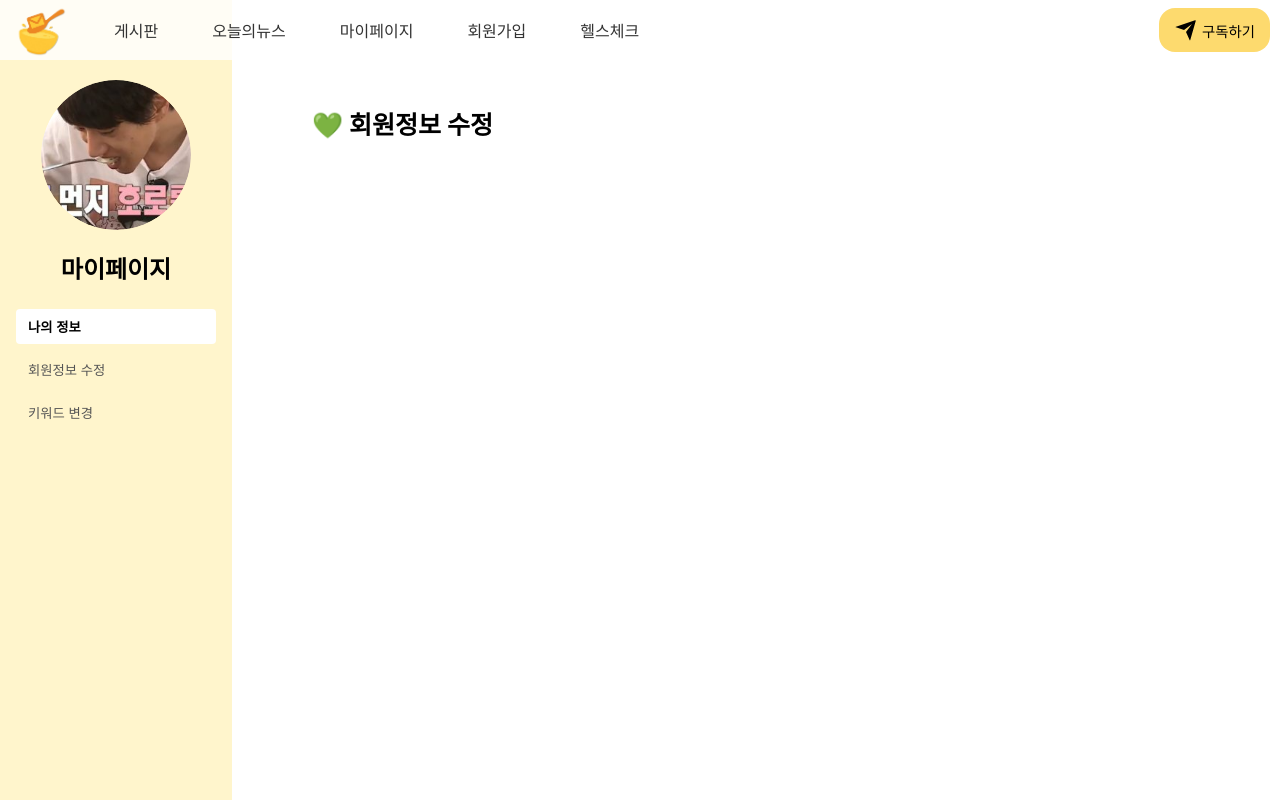
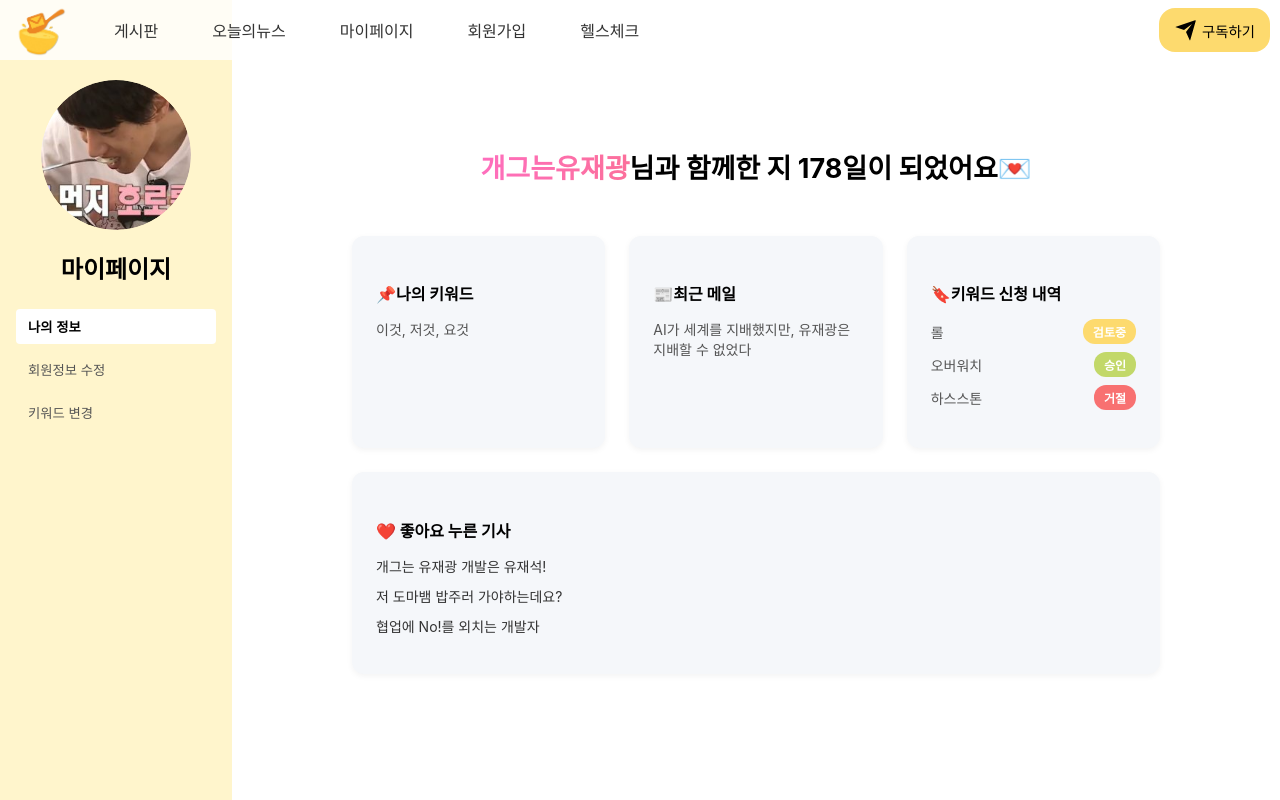
Before and after one commit to pal-lang-gwi/soup-frontend, a React (Vite) app: page /mypage in a window 1280 px wide. Built offline with nearby package versions, Linux system fonts and the light colour scheme; no server answers.

Commit message:
✨style : 메인 마이페이지 css 수정

```diff
--- a/package.json
+++ b/package.json
@@ -14,6 +14,7 @@
     "axios": "^1.8.4",
     "canvas-confetti": "^1.9.3",
     "date-fns": "^4.1.0",
+    "dayjs": "^1.11.13",
     "react": "^19.0.0",
     "react-canvas-confetti": "^2.0.7",
     "react-datepicker": "^8.4.0",
--- a/src/components/LookUpProfile.tsx
+++ b/src/components/LookUpProfile.tsx
@@ -1,36 +1,185 @@
-import React from 'react';
+import dayjs from 'dayjs';
+import React, { useEffect, useState } from 'react';
 import styled from 'styled-components';
+import { axiosUser } from '../api/auth/userApi';
+import { User } from '../types/auth';
 
 const LookUpProfile: React.FC = () => {
-  // TODO: 백엔드에서 Email 가져오기
+    //! 더미데이터 지우기
+    const dummyKeyword = [
+    { keyword: '롤', status: '검토중' },
+    { keyword: '오버워치', status: '승인' },
+    { keyword: '하스스톤', status: '거절' },
+    ];
+    const dummyNews = [
+        { title: '개그는 유재광 개발은 유재석!', url: 'naver.com' },
+        { title: '저 도마뱀 밥주러 가야하는데요?', url: 'google.com' },
+        { title: '협업에 No!를 외치는 개발자', url: 'chatgpt.com/' },
+    ];
+
+    const [user, setUser] = useState<User | null>(null);
+
+    useEffect(() => {
+        axiosUser().then(setUser).catch(console.error);
+    }, []);
+
+    const joinedDate = dayjs('2025-12-26'); // TODO: 백엔드에서 가입일 받아오면 교체
+    const today = dayjs();
+    const daysTogether = -today.diff(joinedDate, 'day');
 
     return (
-        <Container>
-        <Title>💚 회원정보 수정</Title>
-            <ContentWrapper>
+    <Container>
+    <Title>
+        <Highlight>{user?.nickname || '개그는유재광'}</Highlight>님과 함께한 지 {daysTogether}일이 되었어요💌
+    </Title>
 
-            </ContentWrapper>
-
-
-        </Container>
-    );
+    <CardRow>
+        <InfoCard>
+            <CardTitle>📌나의 키워드</CardTitle>
+            <CardContent>이것, 저것, 요것</CardContent>
+        </InfoCard>
+        <InfoCard>
+            <CardTitle>📰최근 메일</CardTitle>
+            <CardContent>AI가 세계를 지배했지만, 유재광은 지배할 수 없었다</CardContent>
+        </InfoCard>
+        <InfoCard>
+            <CardTitle>🔖키워드 신청 내역</CardTitle>
+            <CardContent>
+                {dummyKeyword.map((item, index) => (
+                    <KeywordItem key={index}>
+                    <span>{item.keyword}</span>
+                    <StatusBadge status={item.status}>{item.status}</StatusBadge>
+                    </KeywordItem>
+                ))}
+            </CardContent>
+        </InfoCard>
+        </CardRow>
+        <CardRow>
+        <FullWidthCard>
+        <CardTitle>❤️ 좋아요 누른 기사</CardTitle>
+        <CardContent>
+            {dummyNews.map((news, index) => (
+                <NewsItem key={index} href={`https://${news.url}`} target="_blank" rel="noopener noreferrer">
+                {news.title}
+                </NewsItem>
+            ))}
+        </CardContent>
+        </FullWidthCard>
+        </CardRow>
+    </Container>
+);
 };
 
 export default LookUpProfile;
 
 const Container = styled.div`
     width: 100%;
-    min-height: 100vh;
+    padding: 40px;
+    box-sizing: border-box;
 `;
 
-const ContentWrapper =styled.div`
+const Title = styled.h3`
+    font-size: 27px;
+    margin-bottom: 50px;
+`;
+
+const Highlight = styled.span`
+    font-weight: bold;
+    background: linear-gradient(
+        270deg,
+        #ff6ec4,
+        #7873f5,
+        #4ade80,
+        #facc15,
+        #f87171,
+        #ff6ec4
+        );
+    background-size: 1200% 1200%;
+    -webkit-background-clip: text;
+    -webkit-text-fill-color: transparent;
+    animation: rainbowText 6s ease infinite;
+
+    @keyframes rainbowText {
+        0% {
+        background-position: 0% 50%;
+        }
+        50% {
+        background-position: 100% 50%;
+        }
+        100% {
+        background-position: 0% 50%;
+        }
+    }
+`;
+const CardRow = styled.div`
     display: flex;
-    flex-direction: column;
-`
+    gap: 24px;
+    margin-bottom: 24px;
 
-const Title = styled.h3`
-    font-size: 25px;
+    @media (max-width: 768px) {
+        flex-direction: column;
+    }
+`;
+
+const InfoCard = styled.div`
+    flex: 1;
+    background-color: #f5f7fa;
+    border-radius: 12px;
+    padding: 24px;
+    box-shadow: 0 2px 6px rgba(0, 0, 0, 0.05);
+`;
+
+const FullWidthCard = styled(InfoCard)`
+    width: 100%;
+`;
+
+const CardTitle = styled.h4`
+    font-size: 16px;
     font-weight: bold;
-    margin-bottom: 24px;
+    margin-bottom: 8px;
     text-align: left;
-`
+`;
+
+const CardContent = styled.p`
+    font-size: 14px;
+    text-align: left;
+    color: #555;
+`;
+
+const KeywordItem = styled.div`
+    display: flex;
+    justify-content: space-between;
+    align-items: center;
+    margin-bottom: 8px;
+`;
+
+const StatusBadge = styled.span<{ status: string }>`
+    padding: 4px 10px;
+    border-radius: 12px;
+    font-size: 12px;
+    font-weight: bold;
+    color: white;
+
+    background-color: ${({ status }) =>
+        status === '검토중'
+        ?'#fdda6e'
+        : status === '승인'
+        ? '#C2D869'
+        : '#f87171'}; // 빨강 (거절)
+
+    text-align: center;
+`;
+
+const NewsItem = styled.a`
+    display: block;
+    margin-bottom: 10px;
+    font-size: 14px;
+    color: #333;
+    text-decoration: none;
+    transition: all 0.2s;
+
+    &:hover {
+        text-decoration: underline;
+        color: #000;
+    }
+`;
```
Also changed, not shown: 1 other file (tests, documents, lock files or other folders).
